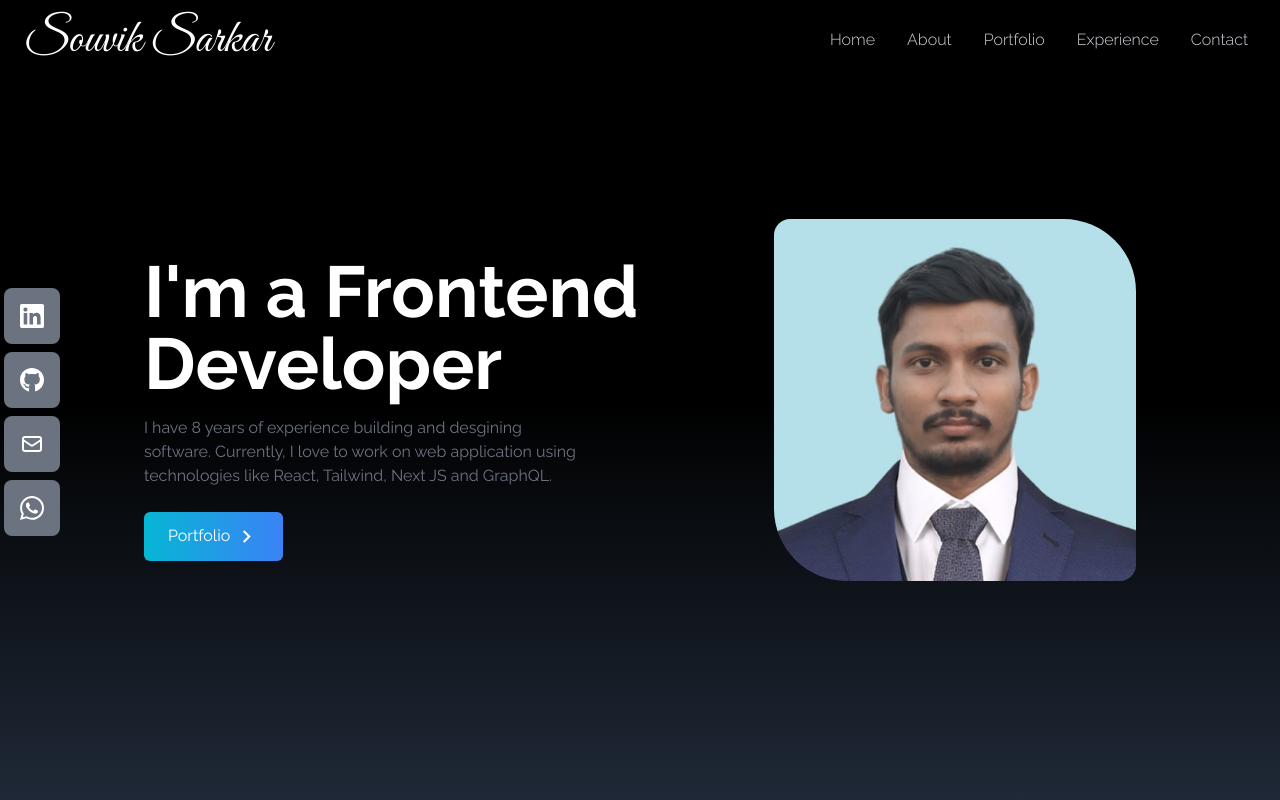
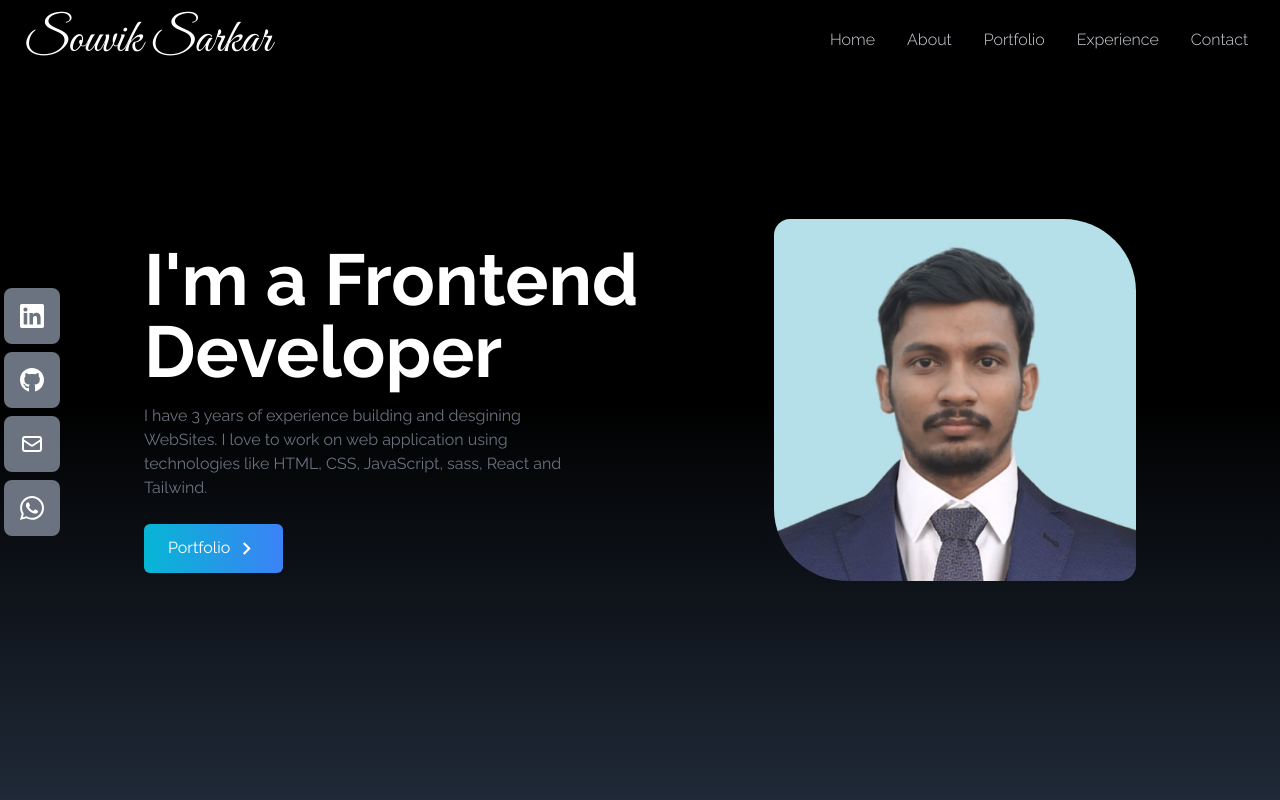
Before and after one commit to s0uvik/Portfolio, a React (Create React App) app: page / in a window 1280 px wide. Shown: the top 800 px of the page. Built offline with nearby package versions, Linux system fonts and the light colour scheme.

Commit message:
some edit

```diff
--- a/src/components/Home.jsx
+++ b/src/components/Home.jsx
@@ -15,9 +15,9 @@ const Home = () => {
             I'm a Frontend Developer
           </h2>
           <p className="text-gray-500 py-4 max-w-md">
-            I have 8 years of experience building and desgining software.
-            Currently, I love to work on web application using technologies like
-            React, Tailwind, Next JS and GraphQL.
+            I have 3 years of experience building and desgining WebSites.
+            I love to work on web application using technologies like
+            HTML, CSS, JavaScript, sass, React and Tailwind.
           </p>
 
           <div>
```
